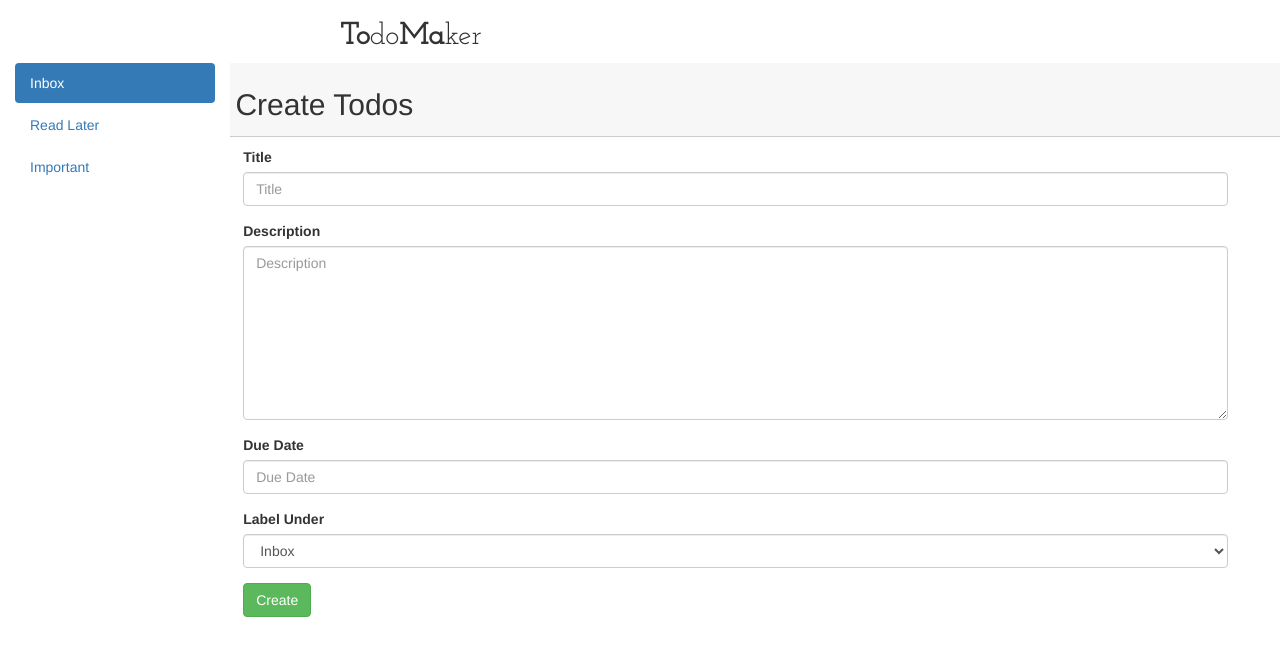
After one commit to helladarion/php-laravel, a PHP site: page /addnew.php in a window 1280 px wide. The commit adds this page. Shown: the top 656 px of the page. Run offline with PHP 8.4, Linux system fonts and the light colour scheme; some libraries are stand-ins or nearby versions.

Commit message:
Layout of pages index.php and addnew.php done

```diff
--- /dev/null
+++ b/html/addnew.php
@@ -0,0 +1,46 @@
+<?php include_once('statics/header.php'); ?>
+
+<div class="mainContent">
+    <div class="head-content">
+      <div class="head clearfix">
+          <h2>Create Todos</h2>
+      </div>
+      <div class="add_more clearfix">
+
+      </div>
+    </div>
+
+  <div class="container-body">
+    <div class="mainBody">
+      <form class="" action="index.html" method="post">
+        <div class="form-group">
+          <label for="Title">Title</label>
+          <input type="text" class="form-control" name="title" placeholder="Title">
+        </div>
+
+        <div class="form-group">
+          <label for="Description">Description</label>
+          <textarea name="desc" class="form-control" rows="8" cols="80" placeholder="Description"></textarea>
+        </div>
+
+        <div class="form-group">
+          <label for="Due Date">Due Date</label>
+          <input type="text" class="form-control" name="due_date" placeholder="Due Date">
+        </div>
+
+        <div class="form-group">
+          <label for="Label Under">Label Under</label>
+          <select class="form-control" name="label_under">
+              <option value="Inbox">Inbox</option>
+              <option value="Read Later">Read Later</option>
+              <option value="Important">Important</option>
+          </select>
+        </div>
+        <div class="form-group">
+          <input type="submit" name="create_todo" value="Create" class="btn btn-success">
+        </div>
+      </form>
+    </div>
+  </div>
+
+</div>
--- a/html/css/style.css
+++ b/html/css/style.css
@@ -1,3 +1,4 @@
+/* { border: 1px dashed lightgray;} */
 .content {
     width: 600px;
     margin: auto;
@@ -13,6 +14,16 @@
   border-radius: 4px 4px 0px 0px;
   margin-top: 0px;
 }
+
+.head-content {
+  background-color: #f7f7f7;
+  border-bottom: 1px solid #ccc;
+  padding: 5px;
+  display: flex;
+  justify-content: space-between;
+  align-items: center;
+}
+
 .wrapper {
   margin-top: 40px;
   border: 1px solid lightgrey;
@@ -21,6 +32,20 @@
 .wrapper form {
   padding: 10px 15px 10px 15px;
 }
+.menu {
+  float: left;
+  width: 18%;
+}
+.container-body {
+  width: 81%;
+  float: right;
+}
+
+.container-body form {
+  width: 95%;
+  padding-top: 10px;
+}
+
 #register_form {
   display: none;
 }
--- /dev/null
+++ b/html/statics/header.php
@@ -0,0 +1,26 @@
+<!DOCTYPE html>
+<html>
+  <head>
+    <meta charset="utf-8">
+    <link rel="stylesheet" href="https://cdnjs.cloudflare.com/ajax/libs/animate.css/3.5.2/animate.min.css">
+    <link href="https://fonts.googleapis.com/css?family=Josefin+Slab" rel="stylesheet">
+    <link href="https://maxcdn.bootstrapcdn.com/bootstrap/3.3.7/css/bootstrap.min.css" rel="stylesheet" integrity="sha384-BVYiiSIFeK1dGmJRAkycuHAHRg32OmUcww7on3RYdg4Va+PmSTsz/K68vbdEjh4u" crossorigin="anonymous">
+    <script
+			  src="https://code.jquery.com/jquery-3.2.1.min.js"
+			  integrity="sha256-hwg4gsxgFZhOsEEamdOYGBf13FyQuiTwlAQgxVSNgt4="
+			  crossorigin="anonymous"></script>
+        <link rel="stylesheet" href="/css/style.css">
+    <title>Todo Maker</title>
+  </head>
+  <body>
+<div class="index-wrapper">
+    <div class="content">
+      <h2><strong>To</strong>do<strong>Ma</strong>ker</h2>
+    </div>
+    <div class="container menu">
+      <ul class="nav nav-pills nav-stacked">
+        <li role="navigation" class="active"><a href="#">Inbox</a></li>
+        <li role="navigation"><a href="#">Read Later</a></li>
+        <li role="navigation"><a href="#">Important</a></li>
+      </ul>
+    </div>
```
Also changed, not shown: html/classes/class.ManageTodo.php (added, +62 -0 lines), html/index.php (+54 -3 lines).
